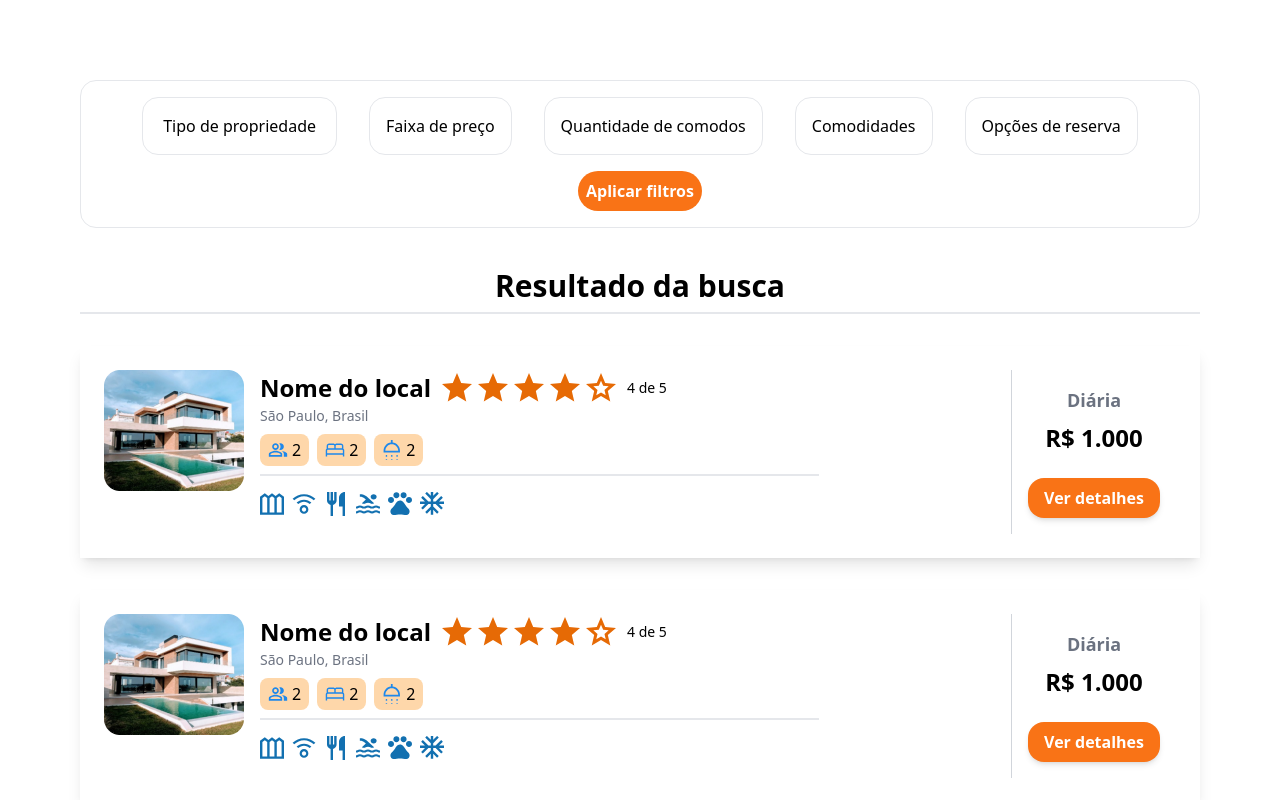
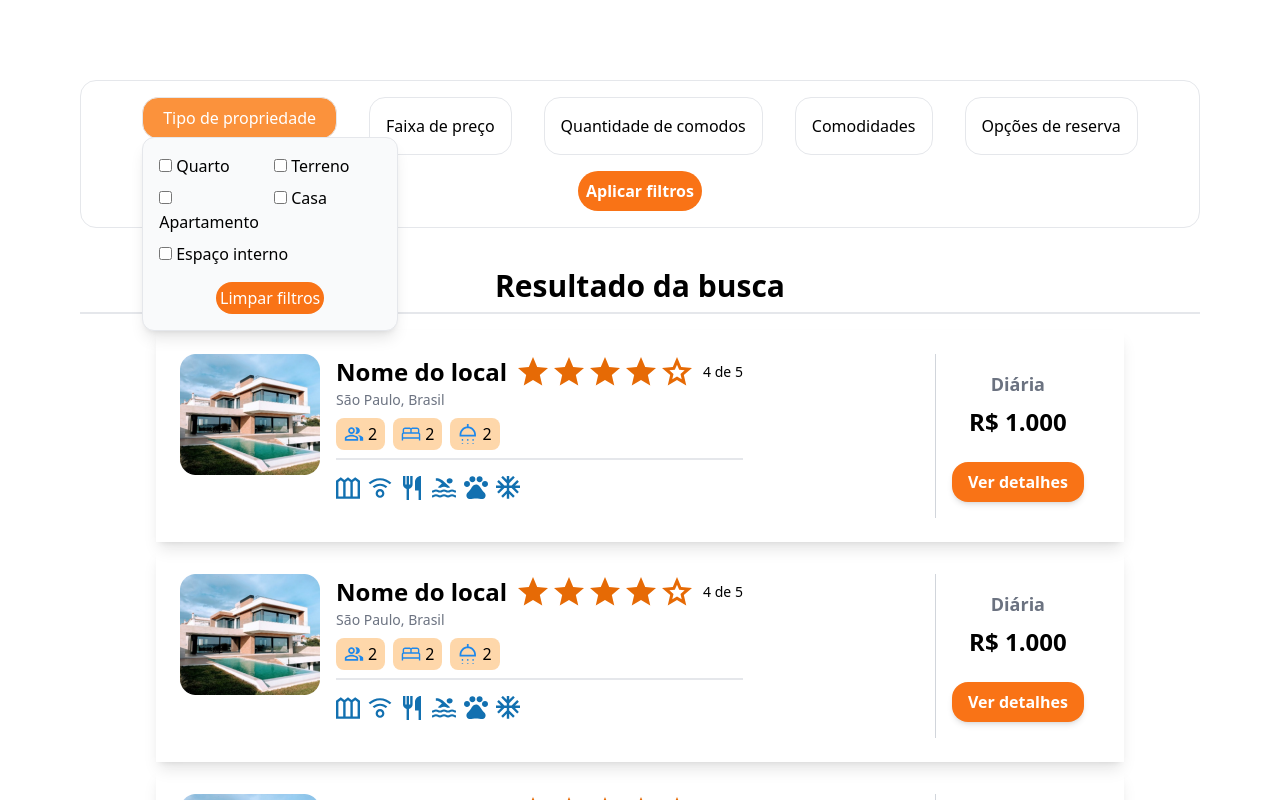
Before and after one commit to ADS2024-2-LocaEspaco/LocacaoEspacoFE, a Next.js app: page /pesquisa in a window 1280 px wide. Both pictures are taken after a click on the button "Tipo de propriedade". Shown: the top 800 px of the page. Built offline with nearby package versions, Linux system fonts and the light colour scheme.

Commit message:
Add filtros

```diff
--- a/src/pages/pesquisa/index.tsx
+++ b/src/pages/pesquisa/index.tsx
@@ -1,17 +1,64 @@
-import Image from "next/image";
+    import { useState } from "react";
     import ItemComponent from "./components/itemComponent";
 
-export default function Pesquisa( ) {
+    export default function Pesquisa() {
+        const [filtroPropriedade, setfiltroPropriedade] = useState(false);
+
+        const openFiltro = () => {
+            console.log("Abrir filtro");
+            setfiltroPropriedade(!filtroPropriedade);
+        };
 
         return (
             <div className="min-h-screen bg-white">
-
                 <div className="p-12">
                     <div className="hidden lg:block border border-1 rounded-2xl p-4 m-8">
                         <div className="flex justify-center gap-8">
-                        <button className="border border-1 rounded-2xl py-2 px-5">
+
+                        <div className="relative">
+                            <button
+                                className={`border border-1 rounded-2xl py-2 px-5 ${
+                                    filtroPropriedade ? "bg-orange-400 text-white" : ""
+                                }`}
+                                onClick={openFiltro}
+                            >
                                 Tipo de propriedade
                             </button>
+
+                            {filtroPropriedade && (
+                                <div className="absolute top-10 p-4 border rounded-xl bg-gray-50 shadow-lg w-64 z-10">
+                                    <div className="grid grid-cols-2 gap-2">
+                                        <div>
+                                            <input type="checkbox" id="quarto" />
+                                            <label htmlFor="quarto" className="ml-1">Quarto</label>
+                                        </div>
+                                        <div>
+                                            <input type="checkbox" id="terreno" />
+                                            <label htmlFor="terreno" className="ml-1">Terreno</label>
+                                        </div>
+                                        <div>
+                                            <input type="checkbox" id="apartamento" />
+                                            <label htmlFor="apartamento" className="">Apartamento</label>
+                                        </div>
+                                        <div>
+                                            <input type="checkbox" id="casa" />
+                                            <label htmlFor="casa" className="ml-1">Casa</label>
+                                        </div>
+                                        <div className="col-span-2">
+                                            <input type="checkbox" id="espaco_interno" />
+                                            <label htmlFor="espaco_interno" className="ml-1">Espaço interno</label>
+                                        </div>
+                                    </div>
+
+                                    <div className="flex justify-center mt-4">
+                                        <button className="text-white bg-orange-500 rounded-3xl p-1">
+                                            Limpar filtros
+                                        </button>
+                                    </div>
+                                </div>
+                            )}
+                        </div>
+
 
                             <button className="border border-1 rounded-2xl p-4">
                                 Faixa de preço
@@ -37,20 +84,15 @@ export default function Pesquisa( ) {
                         </div>
                     </div>
 
+                    <h1 className="text-center text-3xl font-bold p-2">Resultado da busca</h1>
+                    <hr className="border hidden lg:block mx-8" />
 
-                <h1 className="text-center text-3xl font-bold p-2">Resultado da busca</h1>
-                <hr className="border hidden lg:block mx-8"/>
-
-                <div className="flex flex-col gap-8 m-8">
-
+                    <div className="flex flex-col items-center gap-2 m-4">
                         <ItemComponent />
-
                         <ItemComponent />
-
                         <ItemComponent />
-
                     </div>
                 </div>
             </div>
-    )
+        );
     }
```
Lines whose indentation alone changed are shown as unchanged.
